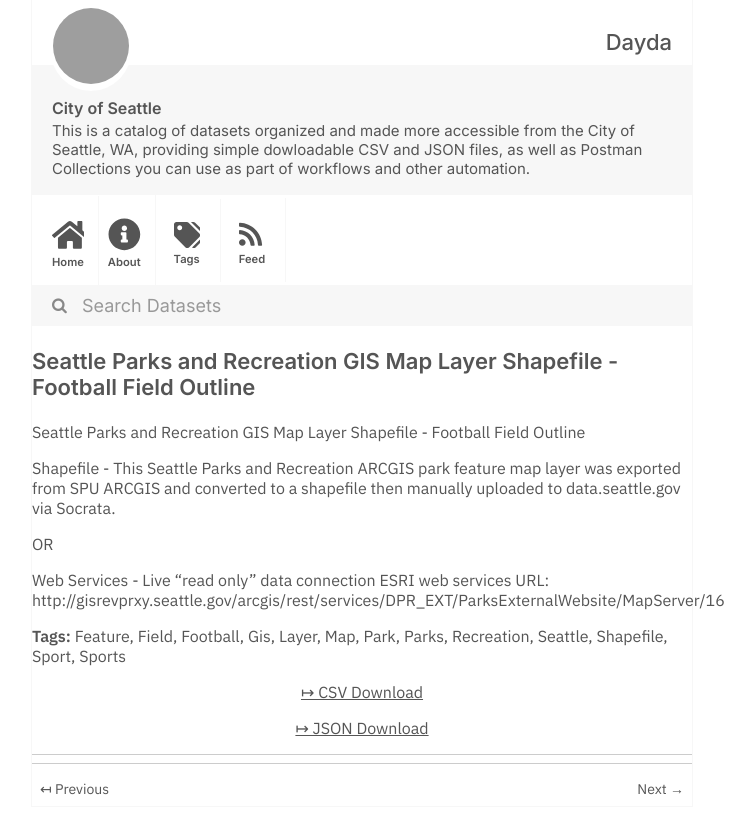
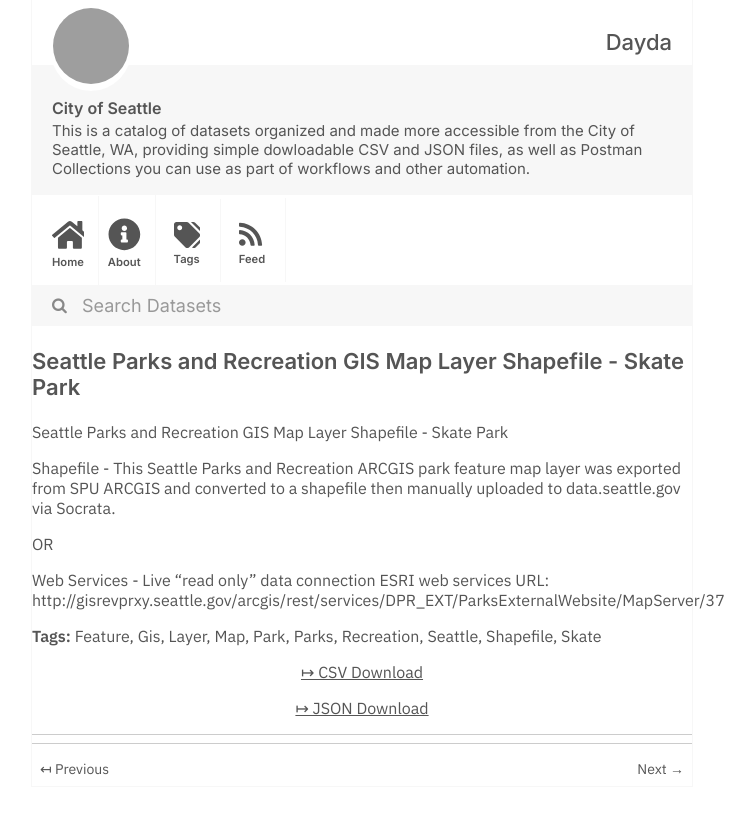
Before and after one commit to dayda-entities/city-of-seattle, a Jekyll site: the page built from _posts/2020-11-10-seattle-parks-and-recreation-g.md, in a window 1280 px wide, cut to the strip 0-834 px from the top of the page. Shown: the whole strip, without its empty margins (278-1033 px from the left). Built offline with Jekyll 4.4.1, drawn with Linux system fonts in a browser that asks for light colours; grey boxes are pictures that could not be loaded.

Commit message:
Publish Data

```diff
--- a/_posts/2020-11-10-seattle-parks-and-recreation-g.md
+++ b/_posts/2020-11-10-seattle-parks-and-recreation-g.md
@@ -1,13 +1,11 @@
 ---
-title: Seattle Parks and Recreation GIS Map Layer Shapefile - Football Field Outline
-created: '2020-11-10T16:59:55.219318'
-modified: '2020-11-10T16:59:55.219329'
+title: Seattle Parks and Recreation GIS Map Layer Shapefile - Skate Park
+created: '2020-11-10T16:59:59.035258'
+modified: '2020-11-10T16:59:59.035265'
 state: active
 type: dataset
 tags:
   - Feature
-  - Field
-  - Football
   - Gis
   - Layer
   - Map
@@ -16,19 +14,18 @@ tags:
   - Recreation
   - Seattle
   - Shapefile
-  - Sport
-  - Sports
+  - Skate
 groups:
   - Local Government
-csv_url: 'https://data.seattle.gov/api/views/tb38-79vv/rows.csv?accessType=DOWNLOAD'
-json_url: 'https://data.seattle.gov/api/views/tb38-79vv/rows.json?accessType=DOWNLOAD'
+csv_url: 'https://data.seattle.gov/api/views/murj-7f2b/rows.csv?accessType=DOWNLOAD'
+json_url: 'https://data.seattle.gov/api/views/murj-7f2b/rows.json?accessType=DOWNLOAD'
 layout: post
 
 ---
-Seattle Parks and Recreation GIS Map Layer Shapefile - Football Field Outline
+Seattle Parks and Recreation GIS Map Layer Shapefile - Skate Park
 
 Shapefile - This Seattle Parks and Recreation ARCGIS park feature map layer was exported from SPU ARCGIS and converted to a shapefile then manually uploaded to data.seattle.gov via Socrata.
 
 OR
 
-Web Services - Live "read only" data connection ESRI web services URL: http://gisrevprxy.seattle.gov/arcgis/rest/services/DPR_EXT/ParksExternalWebsite/MapServer/16
+Web Services - Live "read only" data connection ESRI web services URL: http://gisrevprxy.seattle.gov/arcgis/rest/services/DPR_EXT/ParksExternalWebsite/MapServer/37
```
